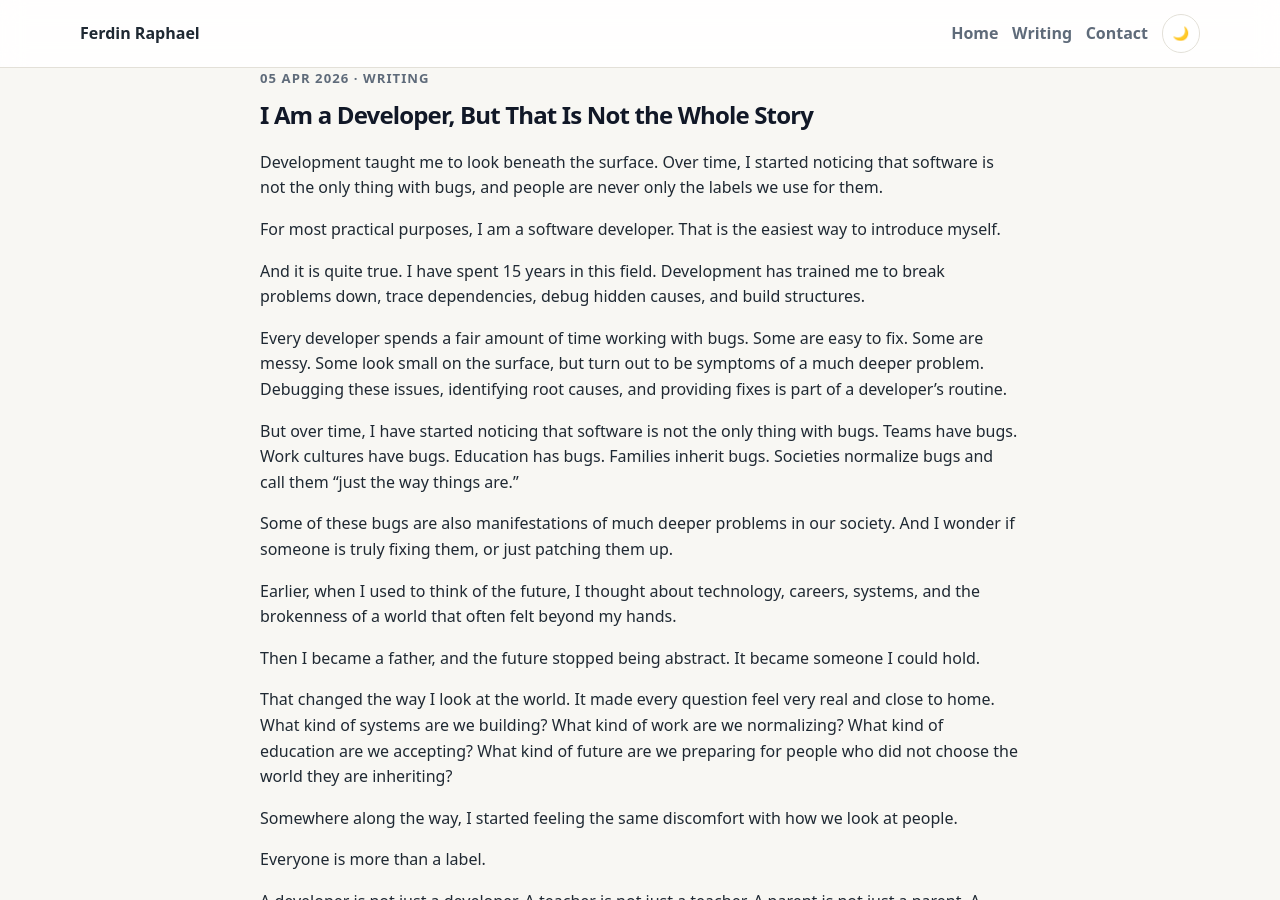
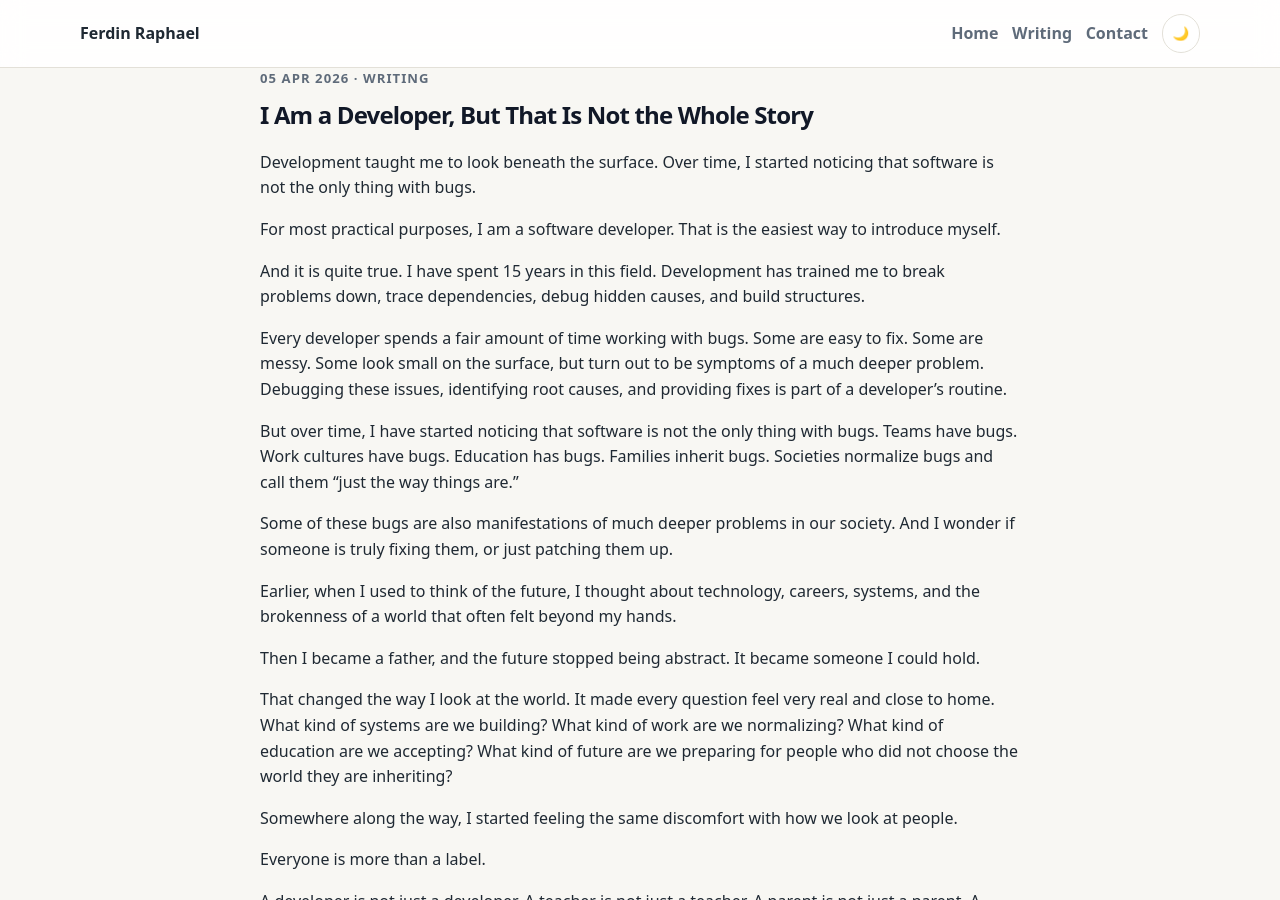
Before and after one commit to ferdinraphael/ferdinraphael.github.io, a Jekyll site: the page built from _posts/2026-04-05-i-am-a-developer-but-that-is-not-the-whole-story.md, in a window 1280 px wide and 900 px high. Built offline with Jekyll 4.4.1, drawn with Linux system fonts in a browser that asks for light colours; some of the changed lines change nothing that is shown.

Commit message:
Update SEO

```diff
--- a/_includes/head.html
+++ b/_includes/head.html
@@ -1,4 +1,6 @@
 <meta charset="utf-8" />
+<meta name="viewport" content="width=device-width, initial-scale=1" />
+
 {% include seo.html %}
 
 <script>
--- a/_includes/seo.html
+++ b/_includes/seo.html
@@ -1,15 +1,20 @@
-{% assign page_title = page.title | default: site.title %}
-{% assign page_description = page.description | default: site.description %}
+{% assign page_title = page.title | default: site.title %} {% assign meta_title
+= page_title %} {% unless page_title == site.title %} {% assign meta_title =
+page_title | append: " | " | append: site.title %} {% endunless %} {% assign
+meta_description = page.description | default: page.excerpt | default:
+site.description | strip_html | strip_newlines | truncate: 160 %}
 
-<title>{{ page_title }}{% unless page_title == site.title %} | {{ site.title }}{% endunless %}</title>
+<title>{{ meta_title }}</title>
+<meta name="description" content="{{ meta_description }}" />
 
-<meta name="description" content="{{ page_description }}">
-<meta name="viewport" content="width=device-width, initial-scale=1">
+<meta property="og:title" content="{{ meta_title }}" />
+<meta property="og:description" content="{{ meta_description }}" />
+<meta
+  property="og:type"
+  content="{% if page.layout == 'post' %}article{% else %}website{% endif %}"
+/>
+<meta property="og:url" content="{{ page.url | absolute_url }}" />
 
-<meta property="og:title" content="{{ page_title }}">
-<meta property="og:description" content="{{ page_description }}">
-<meta property="og:type" content="website">
-
-{% if page.permalink %}
-  <link rel="canonical" href="{{ page.url | absolute_url }}">
-{% endif %}
+<meta name="twitter:card" content="summary" />
+<meta name="twitter:title" content="{{ meta_title }}" />
+<meta name="twitter:description" content="{{ meta_description }}" />
--- a/_posts/2026-04-05-i-am-a-developer-but-that-is-not-the-whole-story.md
+++ b/_posts/2026-04-05-i-am-a-developer-but-that-is-not-the-whole-story.md
@@ -2,7 +2,7 @@
 layout: post
 title: 'I Am a Developer, But That Is Not the Whole Story'
 date: 2026-04-05 09:00:00 +0530
-description: 'Development taught me to look beneath the surface. Over time, I started noticing that software is not the only thing with bugs, and people are never only the labels we use for them.'
+description: 'Development taught me to look beneath the surface. Over time, I started noticing that software is not the only thing with bugs.'
 excerpt: 'Development taught me to look beneath the surface. Over time, I started noticing that software is not the only thing with bugs.'
 categories:
   - writing
```
Also changed, not shown: README.md.
